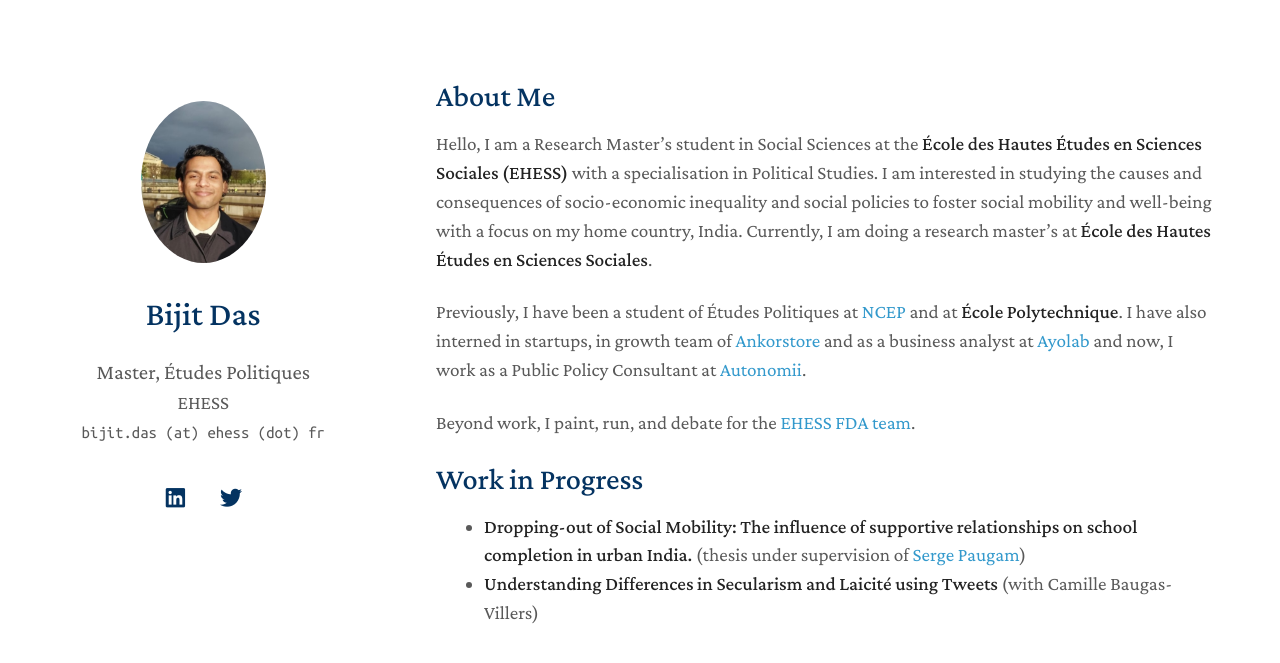
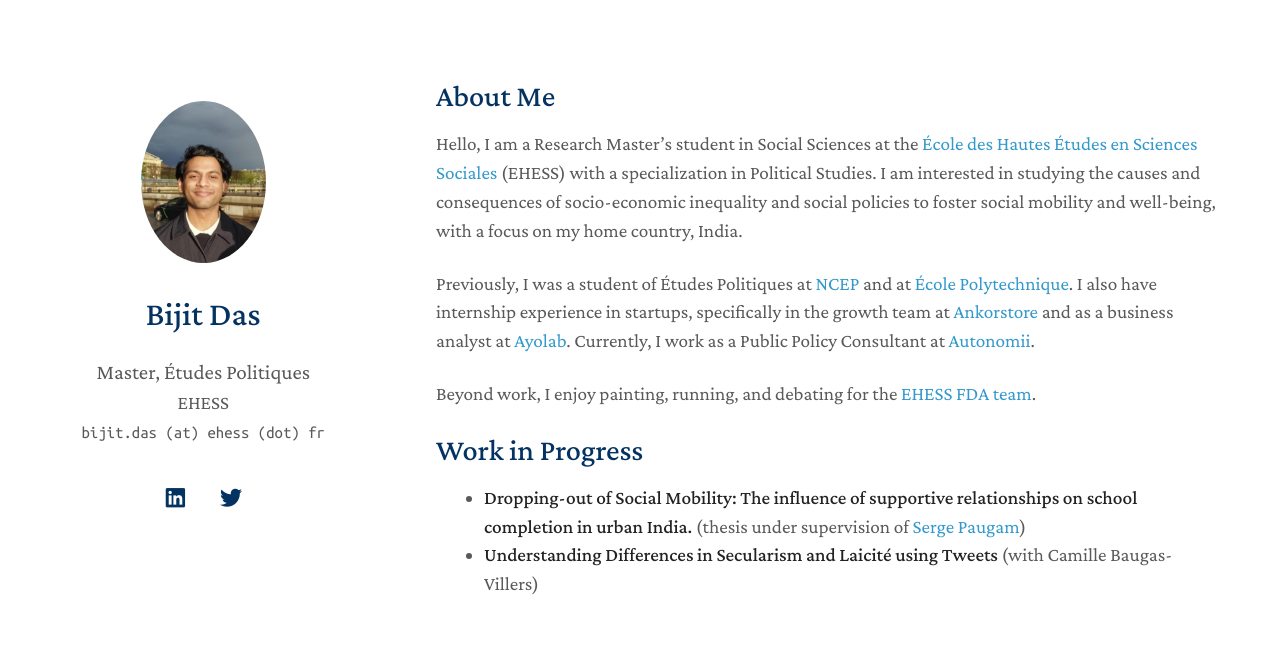
Before and after one commit to bijit-das/bijit-das.github.io, a Jekyll site: the page built from index.md, in a window 1280 px wide. Shown: the top 663 px of the page. Built offline with Jekyll 4.4.1, drawn with Linux system fonts in a browser that asks for light colours; nearby versions of some CDN libraries; a style sheet for code colours, icons or effects is not loaded; our own code applies the rules of GitHub Pages for plain Markdown files.

Commit message:
Update index.md
Grammar correction

```diff
--- a/index.md
+++ b/index.md
@@ -4,10 +4,10 @@ layout: homepage
 
 ## About Me
 
-Hello, I am a Research Master’s student in Social Sciences at the **École des Hautes Études en Sciences Sociales (EHESS)** with a specialisation in Political Studies. I am interested in studying the causes and consequences of socio-economic inequality and social policies to foster social mobility and well-being with a focus on my home country, India. Currently, I am doing a research master's at **École des Hautes Études en Sciences Sociales**.
+Hello, I am a Research Master’s student in Social Sciences at the [École des Hautes Études en Sciences Sociales](https://www.ehess.fr/fr) (EHESS) with a specialization in Political Studies. I am interested in studying the causes and consequences of socio-economic inequality and social policies to foster social mobility and well-being, with a focus on my home country, India.
 
-Previously, I have been a student of Études Politiques at [NCEP](https://formations.parisnanterre.fr/fr/catalogue-des-formations/licence-lmd-03/etudes-politiques-licence-KBW4N3HC.html) and at **École Polytechnique**. I have also interned in startups, in growth team of [Ankorstore](https://www.ankorstore.com/) and as a business analyst at [Ayolab](https://www.ayolab.com/) and now, I work as a Public Policy Consultant at [Autonomii](https://autonomii.fr/etudes-conseil/).
+Previously, I was a student of Études Politiques at [NCEP](https://formations.parisnanterre.fr/fr/catalogue-des-formations/licence-lmd-03/etudes-politiques-licence-KBW4N3HC.html) and at [École Polytechnique](https://programmes.polytechnique.edu/). I also have internship experience in startups, specifically in the growth team at [Ankorstore](https://www.ankorstore.com/) and as a business analyst at [Ayolab](https://www.ayolab.com/). Currently, I work as a Public Policy Consultant at [Autonomii](https://autonomii.fr/etudes-conseil/).
 
-Beyond work, I paint, run, and debate for the [EHESS FDA team](https://www.ehess.fr/fr/vie-%C3%A9tudiante/french-debating-association-tournament-bonne-chance-%C3%A9tudiantes-et-%C3%A9tudiants).
+Beyond work, I enjoy painting, running, and debating for the [EHESS FDA team](https://www.ehess.fr/fr/vie-%C3%A9tudiante/french-debating-association-tournament-bonne-chance-%C3%A9tudiantes-et-%C3%A9tudiants).
 
 {% include_relative _includes/services.md %}
```
